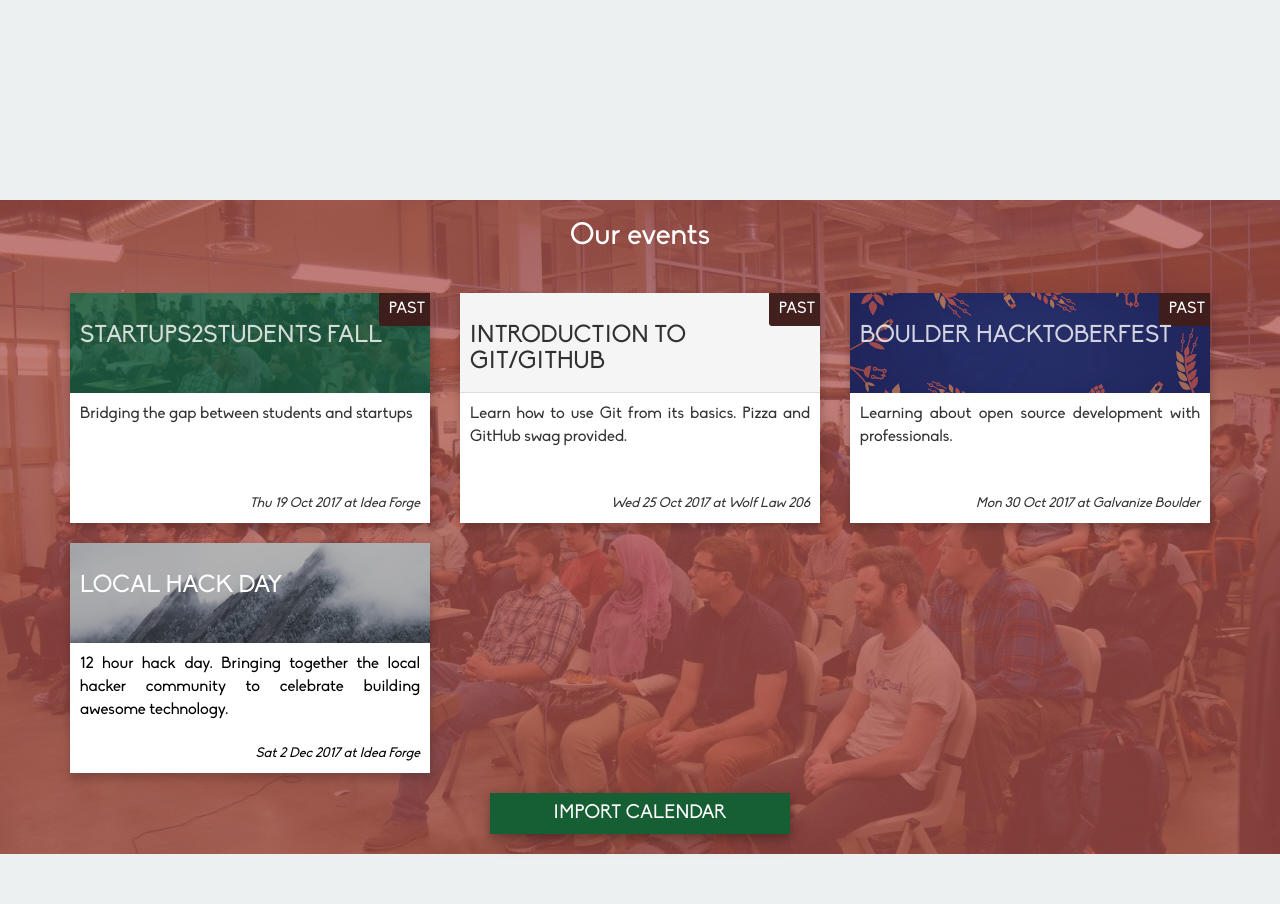
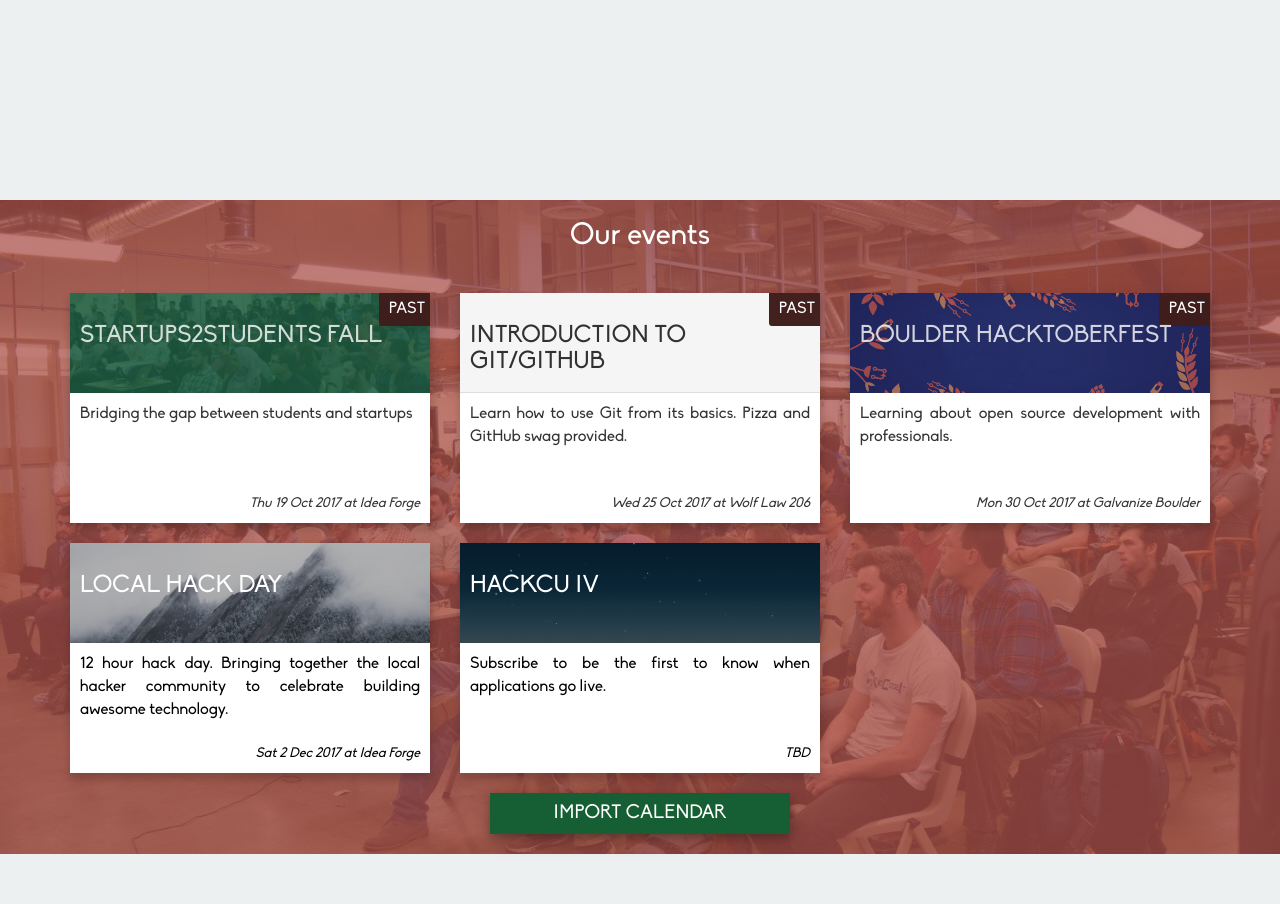
Before and after one commit to casassg/events-landing, a Jekyll site: the page built from index.md, in a window 1280 px wide. Built offline with Jekyll 4.4.1, drawn with Linux system fonts in a browser that asks for light colours; nearby versions of some CDN libraries.

Commit message:
add hackcu

```diff
--- a/_data/events.yml
+++ b/_data/events.yml
@@ -31,3 +31,10 @@
   end-date: 2017-12-2 9:15 PM
   location: Idea Forge
   url: https://local.hackcu.org
+
+- name: HackCU IV
+  location: TBD
+  white-text: True
+  image-url: assets/img/hackcu.png
+  line: Subscribe to be the first to know when applications go live.
+  url: https://hackcu.org
```
Also changed, not shown: assets/img/hackcu.png (added).
